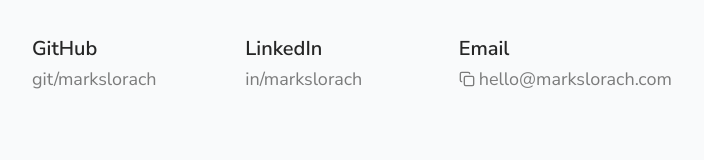
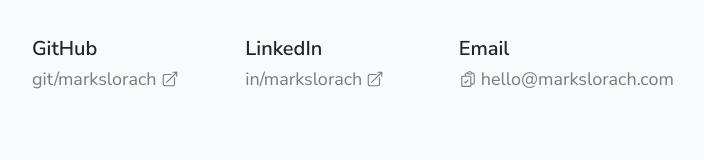
Before and after one commit to markslorach/markslorach.com, a Next.js app: page / in a window 1280 px wide. Shown: the part 1910-2070 px from the top of the page, without its empty margins (288-992 px from the left). Built offline with nearby package versions, Linux system fonts and the light colour scheme.

Commit message:
Add @heroicons/react dependency and update Contact component icons

```diff
--- a/app/components/Contact.tsx
+++ b/app/components/Contact.tsx
@@ -2,9 +2,12 @@
 import Link from "next/link";
 import Heading from "./shared/Heading";
 import { contact } from "@/data/contact";
-import { Copy } from "lucide-react";
 import toast from "react-hot-toast";
 import { CONTACT_EMAIL } from "@/constants";
+import {
+  ArrowTopRightOnSquareIcon,
+  ClipboardDocumentCheckIcon,
+} from "@heroicons/react/24/outline";
 
 const Contact = () => {
   return (
@@ -41,7 +44,7 @@
                 }}
                 className="flex cursor-pointer items-center gap-1 text-lg text-neutral-800/60 transition-colors hover:text-neutral-800/80"
               >
-                <Copy className="h-4 w-4" />
+                <ClipboardDocumentCheckIcon className="h-[18px] w-[18px]" />
                 {item.content}
               </button>
             ) : (
@@ -52,6 +55,7 @@
                 className="flex items-center gap-1 text-lg text-neutral-800/60 transition-colors hover:text-neutral-800/80"
               >
                 {item.content}
+                <ArrowTopRightOnSquareIcon className="h-[18px] w-[18px]" />
               </Link>
             )}
           </div>
--- a/package.json
+++ b/package.json
@@ -9,6 +9,7 @@
     "lint": "next lint"
   },
   "dependencies": {
+    "@heroicons/react": "^2.2.0",
     "@radix-ui/react-aspect-ratio": "^1.1.0",
     "@radix-ui/react-slot": "^1.1.0",
     "@radix-ui/react-toast": "^1.2.4",
```
Also changed, not shown: 1 other file (tests, documents, lock files or other folders).
